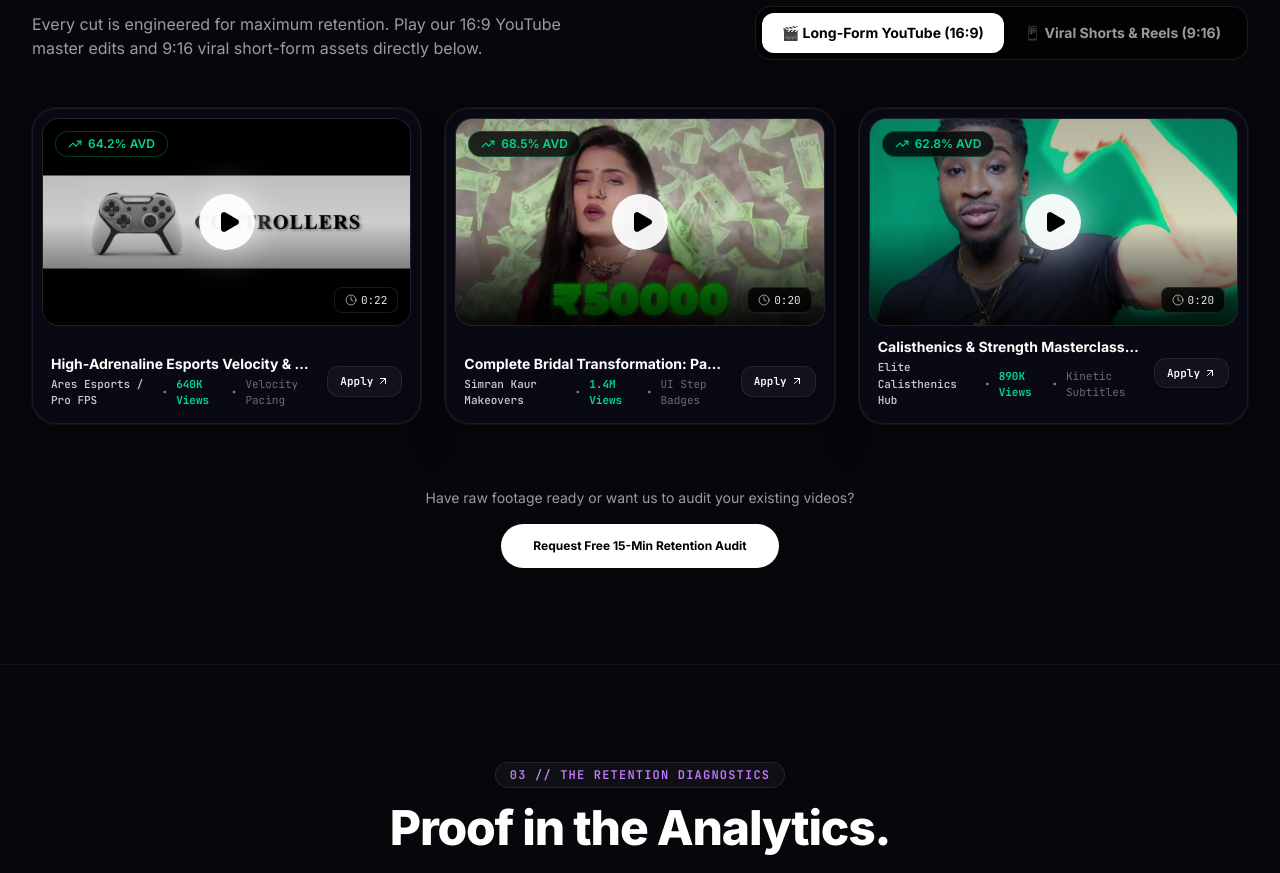
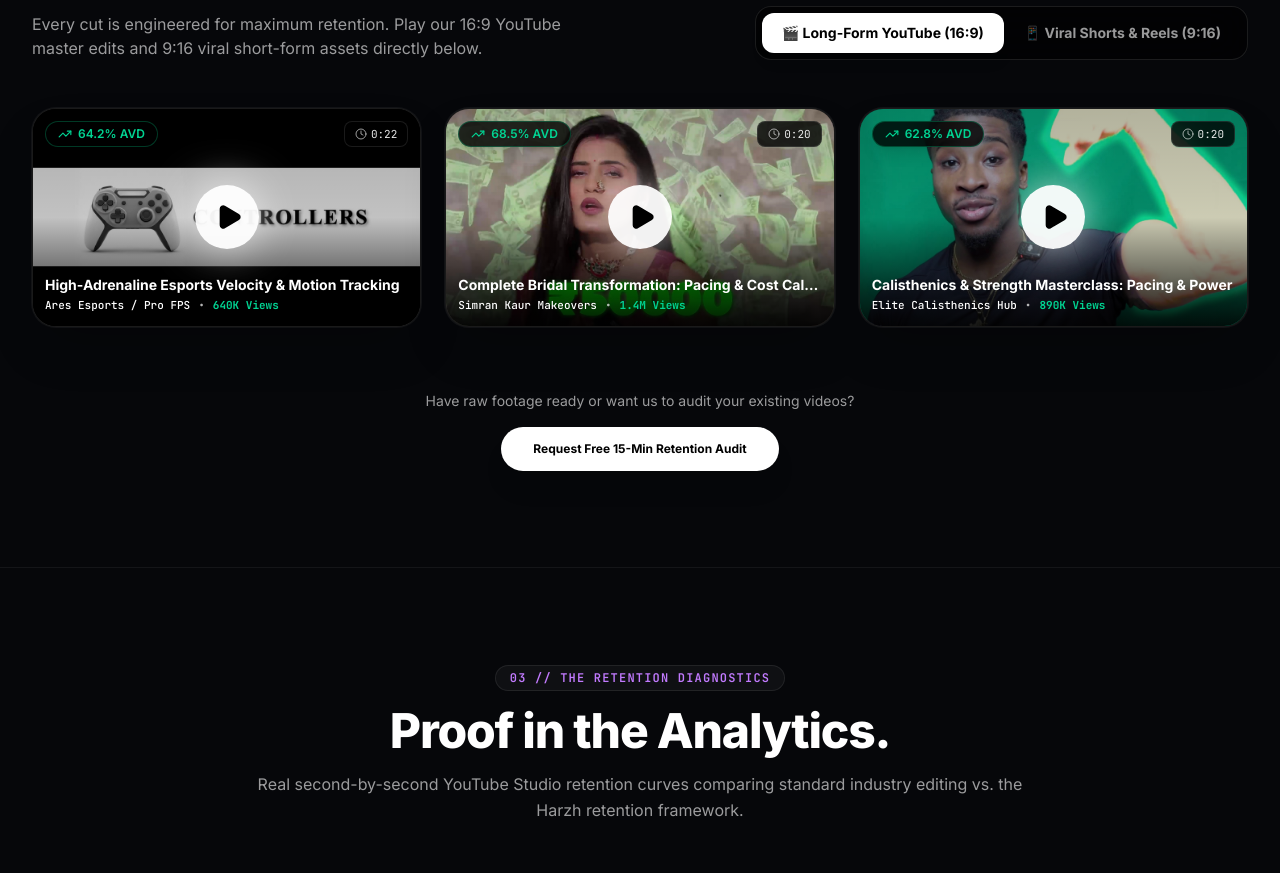
Before and after one commit to harzhx/harzh-agency, a React (Vite) app: page / in a window 1280 px wide. Shown: the part 3112-3985 px from the top of the page. Built offline with nearby package versions, Linux system fonts and the light colour scheme.

Commit message:
style: transform portfolio into pure borderless cinema video players with floating overlays

```diff
--- a/src/components/WorkSection.tsx
+++ b/src/components/WorkSection.tsx
@@ -82,7 +82,7 @@ export const WorkSection: React.FC<WorkSectionProps> = ({
           </div>
         </div>
 
-        {/* LONG-FORM 16:9 GRID WITH INLINE PLAYBACK */}
+        {/* LONG-FORM 16:9 GRID — PURE VIDEO PLAYERS */}
         {activeCategory === "longform" && (
           <div className="grid grid-cols-1 md:grid-cols-2 lg:grid-cols-3 gap-6 mb-16 animate-in fade-in duration-300">
             {filteredItems.map((item) => {
@@ -91,10 +91,8 @@ export const WorkSection: React.FC<WorkSectionProps> = ({
               return (
                 <div
                   key={item.id}
-                  className="rounded-3xl border border-white/[0.08] hover:border-indigo-500/40 bg-[#090b14]/90 backdrop-blur-2xl p-2.5 transition-all duration-300 flex flex-col justify-between shadow-2xl group ring-1 ring-white/5"
+                  className="relative aspect-video rounded-2xl md:rounded-3xl overflow-hidden bg-black border border-white/[0.1] hover:border-indigo-500/50 shadow-2xl transition-all duration-300 group ring-1 ring-white/5"
                 >
-                  {/* 16:9 Video Box (Inline Player vs Poster Thumbnail) */}
-                  <div className="relative aspect-video rounded-2xl overflow-hidden bg-black ring-1 ring-white/10">
                   {isPlaying ? (
                     <video
                       src={item.videoPlaceholderUrl}
@@ -102,72 +100,60 @@ export const WorkSection: React.FC<WorkSectionProps> = ({
                       controls
                       autoPlay
                       playsInline
-                        className="w-full h-full object-cover rounded-2xl"
+                      className="w-full h-full object-cover rounded-2xl md:rounded-3xl"
                     />
                   ) : (
                     <div
                       onClick={() => setPlayingVideoId(item.id)}
-                        className="w-full h-full relative cursor-pointer group"
+                      className="w-full h-full relative cursor-pointer"
                     >
                       <img
                         src={item.thumbnailUrl}
                         alt={item.title}
                         className="w-full h-full object-cover transition-transform duration-700 group-hover:scale-105"
                       />
-                        <div className="absolute inset-0 bg-gradient-to-t from-black/85 via-black/15 to-black/30" />
+                      <div className="absolute inset-0 bg-gradient-to-t from-black/90 via-black/20 to-black/30" />
 
                       {/* Glowing Center Play Trigger */}
                       <div className="absolute inset-0 flex items-center justify-center z-10">
-                          <div className="w-14 h-14 rounded-full bg-white/95 text-black flex items-center justify-center shadow-[0_0_35px_rgba(255,255,255,0.7)] group-hover:scale-110 group-hover:bg-white transition-all duration-300">
-                            <Play className="w-6 h-6 fill-black translate-x-0.5" />
+                        <div className="w-14 h-14 sm:w-16 sm:h-16 rounded-full bg-white/95 text-black flex items-center justify-center shadow-[0_0_40px_rgba(255,255,255,0.7)] group-hover:scale-110 group-hover:bg-white transition-all duration-300">
+                          <Play className="w-6 h-6 sm:w-7 sm:h-7 fill-black translate-x-0.5" />
                         </div>
                       </div>
 
-                        {/* Duration Badge */}
-                        <div className="absolute bottom-3 right-3 px-2.5 py-1 rounded-lg bg-black/80 backdrop-blur-md text-[11px] font-mono text-white/90 border border-white/10 flex items-center gap-1 z-10">
+                      {/* Top Badges (Retention + Duration) */}
+                      <div className="absolute top-3 left-3 right-3 flex items-center justify-between z-10">
+                        <div className="px-3 py-1 rounded-full bg-black/80 backdrop-blur-md text-xs font-semibold text-emerald-400 border border-emerald-500/30 flex items-center gap-1.5 shadow-lg">
+                          <TrendingUp className="w-3.5 h-3.5" />
+                          <span>{item.retentionRate} AVD</span>
+                        </div>
+
+                        <div className="px-2.5 py-1 rounded-lg bg-black/80 backdrop-blur-md text-[11px] font-mono text-white/90 border border-white/10 flex items-center gap-1">
                           <Clock className="w-3 h-3 text-white/60" />
                           <span>{item.duration}</span>
                         </div>
+                      </div>
 
-                        {/* Retention Pill */}
-                        <div className="absolute top-3 left-3 px-3 py-1 rounded-full bg-black/80 backdrop-blur-md text-xs font-semibold text-emerald-400 border border-emerald-500/30 flex items-center gap-1.5 shadow-lg z-10">
-                          <TrendingUp className="w-3.5 h-3.5" />
-                          <span>{item.retentionRate} AVD</span>
+                      {/* Bottom In-Frame Title & Creator Overlay */}
+                      <div className="absolute bottom-3 left-3 right-3 z-10">
+                        <h3 className="text-sm font-bold text-white group-hover:text-indigo-300 transition-colors truncate drop-shadow-md mb-0.5">
+                          {item.title}
+                        </h3>
+                        <div className="flex items-center gap-2 text-[11px] text-white/70 font-mono">
+                          <span className="text-white font-medium">{item.creator}</span>
+                          <span>•</span>
+                          <span className="text-emerald-400 font-bold">{item.views} Views</span>
+                        </div>
                       </div>
                     </div>
                   )}
-                  </div>
-
-                  {/* Compact Telemetry Row (No Clutter) */}
-                  <div className="px-2 pt-3 pb-1 flex items-center justify-between gap-3">
-                    <div className="min-w-0">
-                      <h3 className="text-sm font-bold text-white group-hover:text-indigo-300 transition-colors truncate">
-                        {item.title}
-                      </h3>
-                      <div className="flex items-center gap-2 text-[11px] text-white/50 font-mono mt-0.5">
-                        <span className="text-white/80 font-medium">{item.creator}</span>
-                        <span>•</span>
-                        <span className="text-emerald-400 font-bold">{item.views} Views</span>
-                        <span>•</span>
-                        <span className="hidden sm:inline text-white/40">{item.tags[0]}</span>
-                      </div>
-                    </div>
-
-                    <button
-                      onClick={onOpenBooking}
-                      className="shrink-0 px-3 py-1.5 rounded-xl bg-white/[0.04] hover:bg-white text-white hover:text-black border border-white/[0.08] hover:border-white text-[11px] font-mono font-semibold transition-all flex items-center gap-1 shadow-md"
-                    >
-                      <span>Apply</span>
-                      <ArrowUpRight className="w-3 h-3" />
-                    </button>
-                  </div>
                 </div>
               );
             })}
           </div>
         )}
 
-        {/* SHORTS 9:16 VERTICAL GRID WITH INLINE PLAYBACK */}
+        {/* SHORTS 9:16 VERTICAL GRID — PURE VIDEO PLAYERS */}
         {activeCategory === "shorts" && (
           <div className="grid grid-cols-1 sm:grid-cols-2 lg:grid-cols-3 gap-6 mb-16 animate-in fade-in duration-300">
             {filteredItems.map((item) => {
@@ -176,10 +162,8 @@ export const WorkSection: React.FC<WorkSectionProps> = ({
               return (
                 <div
                   key={item.id}
-                  className="rounded-3xl border border-white/[0.08] hover:border-indigo-500/40 bg-[#090b14]/90 backdrop-blur-2xl p-2.5 transition-all duration-300 flex flex-col justify-between shadow-2xl group ring-1 ring-white/5"
+                  className="relative aspect-[9/14] rounded-2xl md:rounded-3xl overflow-hidden bg-black border border-white/[0.1] hover:border-indigo-500/50 shadow-2xl transition-all duration-300 group ring-1 ring-white/5"
                 >
-                  {/* 9:16 Vertical Video Box */}
-                  <div className="relative aspect-[9/14] rounded-2xl overflow-hidden bg-black ring-1 ring-white/10">
                   {isPlaying ? (
                     <video
                       src={item.videoPlaceholderUrl}
@@ -187,12 +171,12 @@ export const WorkSection: React.FC<WorkSectionProps> = ({
                       controls
                       autoPlay
                       playsInline
-                        className="w-full h-full object-cover rounded-2xl"
+                      className="w-full h-full object-cover rounded-2xl md:rounded-3xl"
                     />
                   ) : (
                     <div
                       onClick={() => setPlayingVideoId(item.id)}
-                        className="w-full h-full relative cursor-pointer group"
+                      className="w-full h-full relative cursor-pointer"
                     >
                       <img
                         src={item.thumbnailUrl}
@@ -222,7 +206,7 @@ export const WorkSection: React.FC<WorkSectionProps> = ({
                       <div className="absolute bottom-3 left-3 right-3 z-10">
                         <div className="flex items-center gap-2 mb-1">
                           <span className="text-xs font-semibold text-indigo-300 font-mono">{item.creator}</span>
-                            <span className="text-xs text-white/50">•</span>
+                          <span>•</span>
                           <span className="text-xs font-bold text-white">{item.views} Views</span>
                         </div>
                         <h3 className="text-sm font-bold text-white line-clamp-2">
@@ -231,21 +215,6 @@ export const WorkSection: React.FC<WorkSectionProps> = ({
                       </div>
                     </div>
                   )}
-                  </div>
-
-                  {/* Compact Telemetry Row for Shorts */}
-                  <div className="px-2 pt-2.5 pb-1 flex items-center justify-between gap-2">
-                    <span className="text-white/60 font-mono text-[11px] truncate">
-                      {item.keyEdits[0]}
-                    </span>
-                    <button
-                      onClick={onOpenBooking}
-                      className="shrink-0 px-2.5 py-1 rounded-lg bg-white/[0.04] hover:bg-white text-white hover:text-black border border-white/[0.08] text-[10px] font-mono transition-all flex items-center gap-1"
-                    >
-                      <span>Apply</span>
-                      <ArrowUpRight className="w-3 h-3" />
-                    </button>
-                  </div>
                 </div>
               );
             })}
```
Lines whose indentation alone changed are shown as unchanged.
